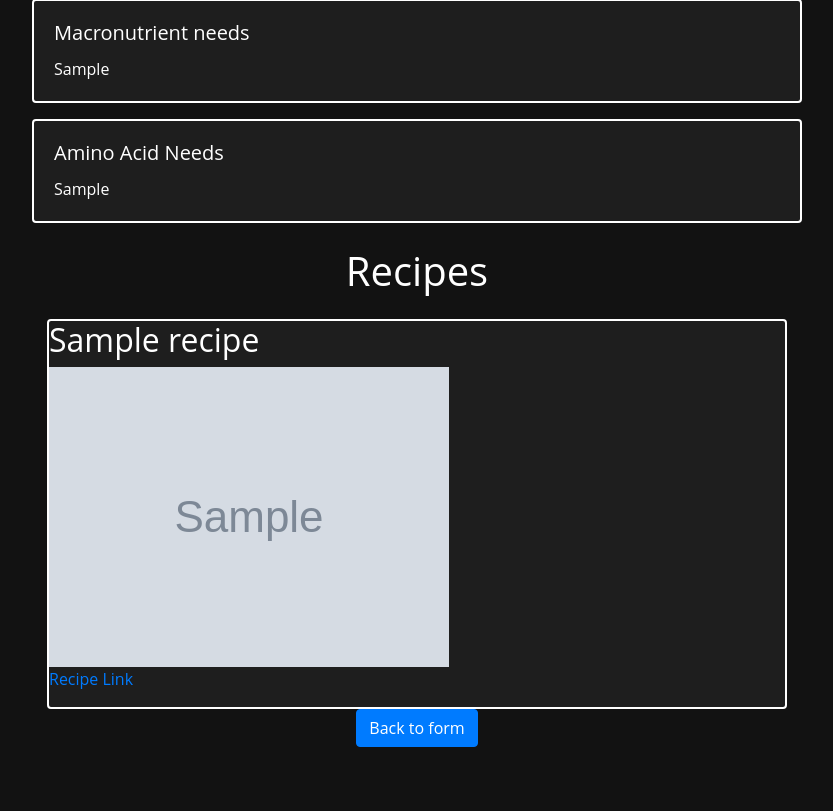
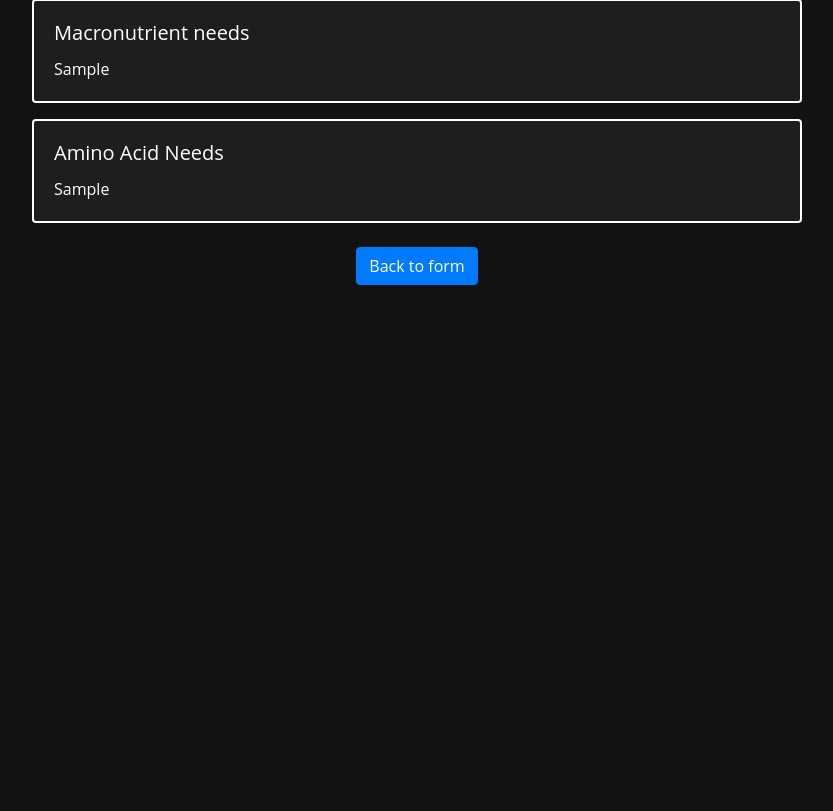
Before and after one commit to romanguillermo/amino-acid-calculator, a Flask app: template templates/results.html in a window 1280 px wide. Shown: the part 257-1068 px from the top of the page, without its empty margins (223-1056 px from the left). After the commit the page ends 542 px from the top, so only its background shows below. Run offline with Flask 3, Linux system fonts and the light colour scheme; the template is opened without the code that fills it: most values are stand-ins (such as "Sample title", 1, 10 or a date in 2020); grey boxes marked "Sample" are stand-in pictures; some libraries are stand-ins or nearby versions.

Commit message:
removed recipes section

```diff
--- a/templates/results.html
+++ b/templates/results.html
@@ -33,19 +33,6 @@
             </div>
         </div>
 
-        <div class="container">
-            <h1 class="title mb-4">Recipes</h1>
-            <div class="card">
-            {% for hit in recipes %}
-                <div>
-                    <h2>{{ hit.recipe.label }}</h2>
-                    <img src="{{ hit.recipe.image }}" alt="{{ hit.recipe.label }}">
-                    <p><a href="{{ hit.recipe.url }}">Recipe Link</a></p>
-                </div>
-            {% endfor %}
-            </div>
-        </div>
-
         <div class="d-flex justify-content-center">
         <a href="{{ url_for('index') }}" class="btn btn-primary back-button">Back to form</a>
         </div>
```
Also changed, not shown: NeedsFormula.py (line endings or trailing spaces).
